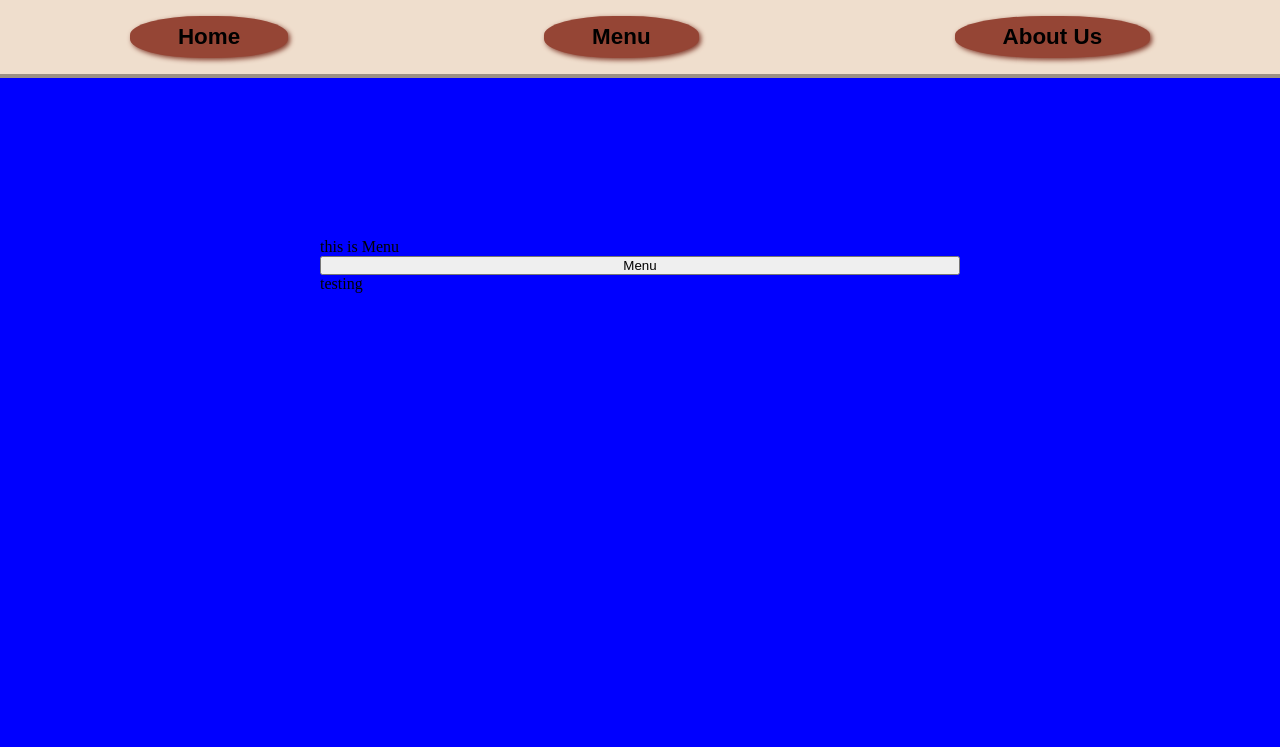
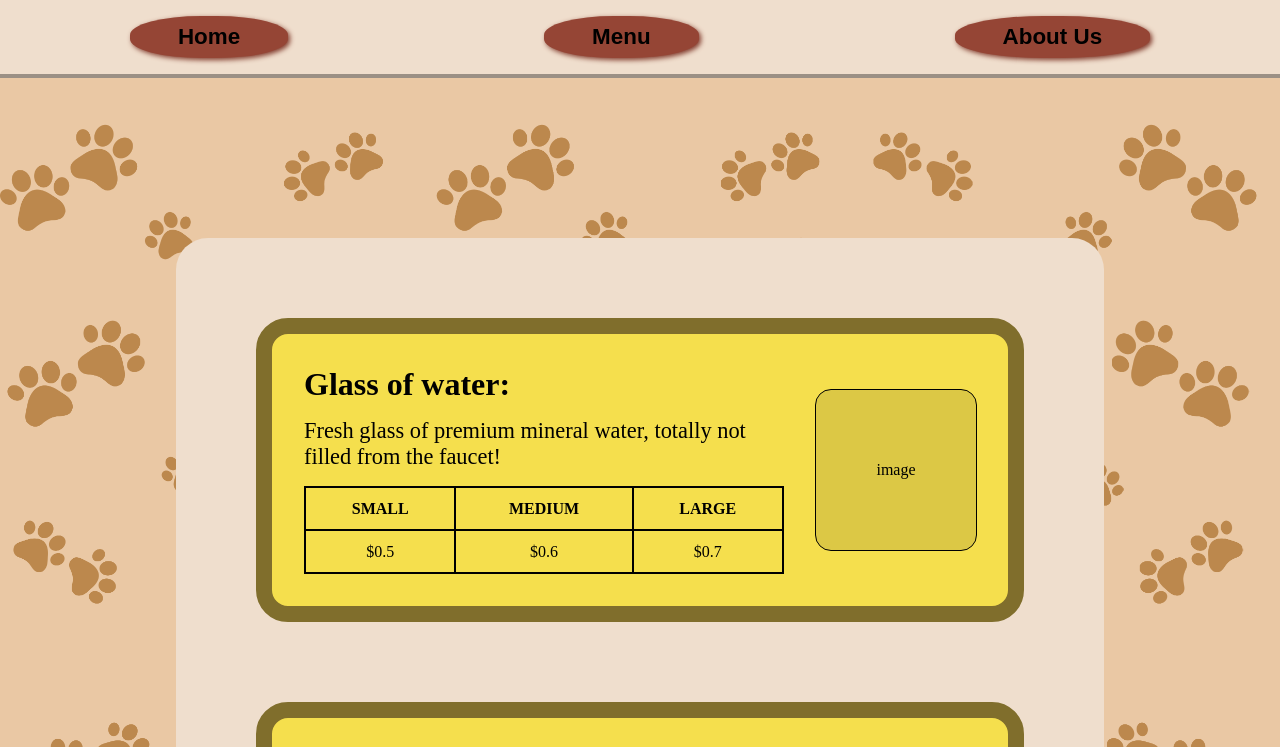
Before and after one commit to Arupyaa/odin-restaurant-page, a website built with webpack: page src/index.html in a window 1280 px wide. Both pictures are taken after a click on the button "Menu". Shown: the top 747 px of the page. Built offline with nearby package versions, Linux system fonts and the light colour scheme.

Commit message:
added menu js and css and its elements with example img

```diff
--- /dev/null
+++ b/src/Menu.css
@@ -0,0 +1,54 @@
+.menu-card {
+    background-color: #F5DF4D;
+    border: 1rem solid #806E2C;
+    padding: 2rem;
+    border-radius: 2rem;
+    display: grid;
+    gap: 0 2rem;
+    grid-template-columns: 30rem 10rem;
+    grid-template-rows: 1fr 1fr 2fr;
+    grid-template-areas: "title image"
+        "paragraph image"
+        "table image";
+
+    & h2{
+        font-size: 2rem;
+        grid-area: title;
+    }
+    & p{
+        font-size: 1.4rem;
+        grid-area: paragraph;
+    }
+
+    & img, .placeholder-img {
+        grid-area: image;
+        align-self: center;
+        justify-self: center;
+        width: 10rem;
+        height: 10rem;
+        border: 1px solid black;
+        border-radius: 1rem;
+    }
+    .placeholder-img{
+        background-color: rgba(0, 0, 0, 0.1);
+        display: flex;
+        justify-content: center;
+        align-items: center;
+    }
+
+    & table {
+        border-collapse: collapse;
+        grid-area: table;
+        margin-top: 1rem;
+        & th {
+            border: 2px solid black;
+            padding: 0.5rem;
+        }
+
+        & td {
+            border: 2px solid black;
+            text-align: center;
+            padding: 0.5rem;
+        }
+    }
+}
--- a/src/Menu.js
+++ b/src/Menu.js
@@ -1,22 +1,31 @@
+import { menuCard } from "./menuCard";
+import milkImg from "./milk.jpg"
+
 let Menu = (function () {
     //let isDisplayed = false;
     let container = document.querySelector("#container");
-    let div1 = document.createElement("div");
-    let button = document.createElement("button");
-    let div2 = document.createElement("div");
+    let mainWindow = document.createElement("div");
+    let drinks_1 = new menuCard("Glass of water:", "Fresh glass of premium mineral water, totally not filled from the faucet!", 0.5, "");
+    let drinks_2 = new menuCard("Glass of milk:", "Squeezed from our cows this morning! we hope you're not lactose-intolerant.", 1, milkImg);
+    let side_1 = new menuCard("Mouse-shaped cookies:", "Perfect for your little kitten", 5, "");
+    let side_2 = new menuCard("Crab soup:", "So fresh you can still see the crabs swimming in it!", 8, "");
+    let main_1 = new menuCard("Tuna lovers Pizza:", "Fresh tuna, green pepper, tomato sauce and mozzarella cheese over a rich pizza crust!", 20, "");
+    let main_2 = new menuCard("Salmon nigiri:", "A slice of fresh salmon placed neatly over seasoned white rice, comes with soy sauce dipping.", 15, "");
 
-    div1.textContent = "this is Menu";
-    button.textContent = "Menu";
-    div2.textContent = "testing";
+    mainWindow.classList.add("main-window");
+
     let init = function () {
-        /*         if (isDisplayed)
-                    return; */
-        if(!container.classList.replace(/Home|About/,"Menu"))
+        if (!container.classList.replace(/Home|About/, "Menu"))
             container.className = "Menu";
 
-        container.appendChild(div1);
-        container.appendChild(button);
-        container.appendChild(div2);
+        container.appendChild(mainWindow);
+        mainWindow.appendChild(drinks_1.card);
+        mainWindow.appendChild(drinks_2.card);
+        mainWindow.appendChild(side_1.card);
+        mainWindow.appendChild(side_2.card);
+        mainWindow.appendChild(main_1.card);
+        mainWindow.appendChild(main_2.card);
+
     }
 
     return { init };
--- a/src/main.js
+++ b/src/main.js
@@ -1,6 +1,7 @@
 // index.js
 import "./style.css";
 import "./Home.css";
+import "./Menu.css";
 import {Home} from "./Home.js";
 import {Menu} from "./Menu.js"
 import {About} from "./About.js"
--- /dev/null
+++ b/src/menuCard.js
@@ -0,0 +1,79 @@
+export { menuCard };
+
+class menuCard {
+    constructor(title, description, price, image) {
+        this.#title.textContent = title;
+        this.#description.textContent = description;
+        this.#priceTable = new menuTable(price);
+        if (image != "") {
+            this.#img = document.createElement("img");
+            this.#img.setAttribute("src", image);
+            this.#img.setAttribute("alt", "image");
+        }
+        else {
+            this.#img = document.createElement("div");
+            this.#img.classList.add("placeholder-img");
+            this.#img.textContent = "image";
+        }
+        this.#card.classList.add("menu-card");
+
+    }
+
+    #card = document.createElement("div");
+    #title = document.createElement("h2");
+    #description = document.createElement("p");
+    #priceTable;
+    #img;
+
+    get card() {
+        if (this.#card.children.length == 0) {
+            this.#card.appendChild(this.#title);
+            this.#card.appendChild(this.#img);
+            this.#card.appendChild(this.#description);
+            this.#card.appendChild(this.#priceTable.table);
+            return this.#card;
+        }
+        else
+            return this.#card;
+    }
+
+}
+
+
+class menuTable {
+    constructor(price) {
+        this.#small_h.textContent = "SMALL";
+        this.#small_d.textContent = "$" + price * 1;
+        this.#medium_h.textContent = "MEDIUM";
+        this.#medium_d.textContent = "$" + price * 1.2;
+        this.#large_h.textContent = "LARGE";
+        this.#large_d.textContent = "$" + price * 1.4;
+
+    }
+
+    #table = document.createElement("table");
+    #small_h = document.createElement("th");
+    #small_d = document.createElement("td");
+    #medium_h = document.createElement("th");
+    #medium_d = document.createElement("td");
+    #large_h = document.createElement("th");
+    #large_d = document.createElement("td");
+    #row_h = document.createElement("tr");
+    #row_d = document.createElement("tr");
+
+    get table() {
+        if (this.#table.children.length == 0) {
+            this.#row_h.appendChild(this.#small_h);
+            this.#row_h.appendChild(this.#medium_h);
+            this.#row_h.appendChild(this.#large_h);
+            this.#row_d.appendChild(this.#small_d);
+            this.#row_d.appendChild(this.#medium_d);
+            this.#row_d.appendChild(this.#large_d);
+            this.#table.appendChild(this.#row_h);
+            this.#table.appendChild(this.#row_d);
+            return this.#table;
+        }
+        else
+            return this.#table;
+    }
+}
--- a/src/style.css
+++ b/src/style.css
@@ -36,9 +36,8 @@ nav{
 }
 
 #container{
-    /* background-color: burlywood; */
     flex: auto;
-    height: 100vh;
+    min-height: 100vh;
     padding: 10rem 20rem;
     display: flex;
     flex-direction: column;
@@ -49,15 +48,20 @@ nav{
     background-repeat: no-repeat;
     background-attachment: local;
     background-size: cover;
-    background-color: aqua;
 }
 
 .Menu{
-    background-color: blue;
+    background-image: url(./paws.png);
+    background-repeat: repeat-y;
+    background-attachment: local;
+    background-size: contain;
 }
 
 .About{
-    background-color: yellow;
+    background-image: url(./paws.png);
+    background-repeat: no-repeat;
+    background-attachment: local;
+    background-size: cover;
 }
 
 .main-window{
```
Also changed, not shown: src/milk.jpg (added).
